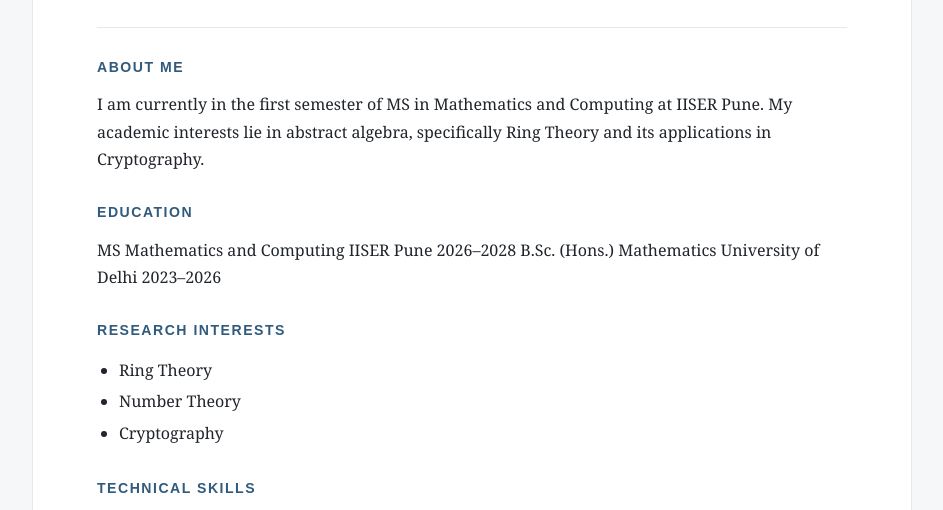
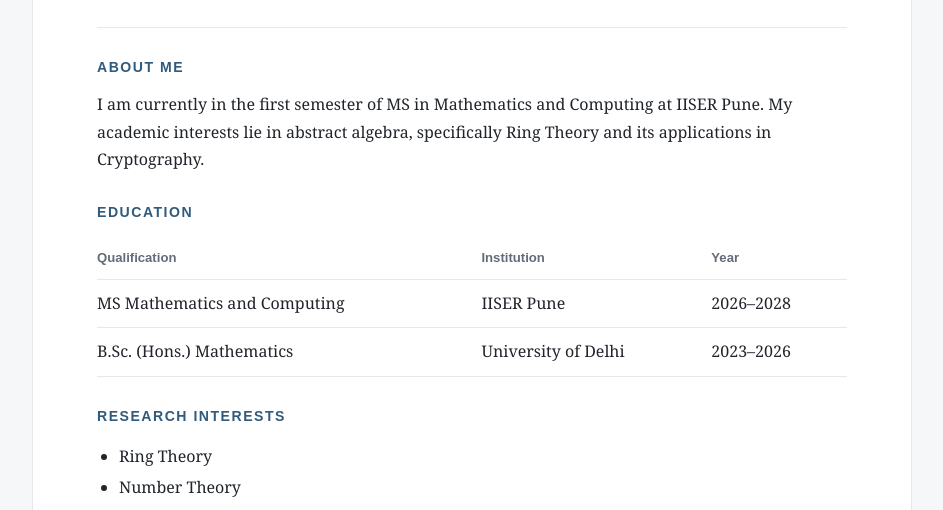
Before and after one commit to stopitshivam/stopitshivam.github.io, a plain HTML site: page index.html in a window 1280 px wide. Shown: the part 244-754 px from the top of the page, without its empty margins (168-1111 px from the left). Drawn offline with Linux system fonts and the light colour scheme.

Commit message:
Add education table to index.html
Added a table to the education section to display qualifications.

```diff
--- a/index.html
+++ b/index.html
@@ -172,6 +172,15 @@
     <section id="education">
       <h2>Education</h2>
 
+      <table>
+        <thead>
+          <tr>
+            <th>Qualification</th>
+            <th>Institution</th>
+            <th>Year</th>
+          </tr>
+        </thead>
+
         <tbody>
           <tr>
             <td>MS Mathematics and Computing</td>
```
